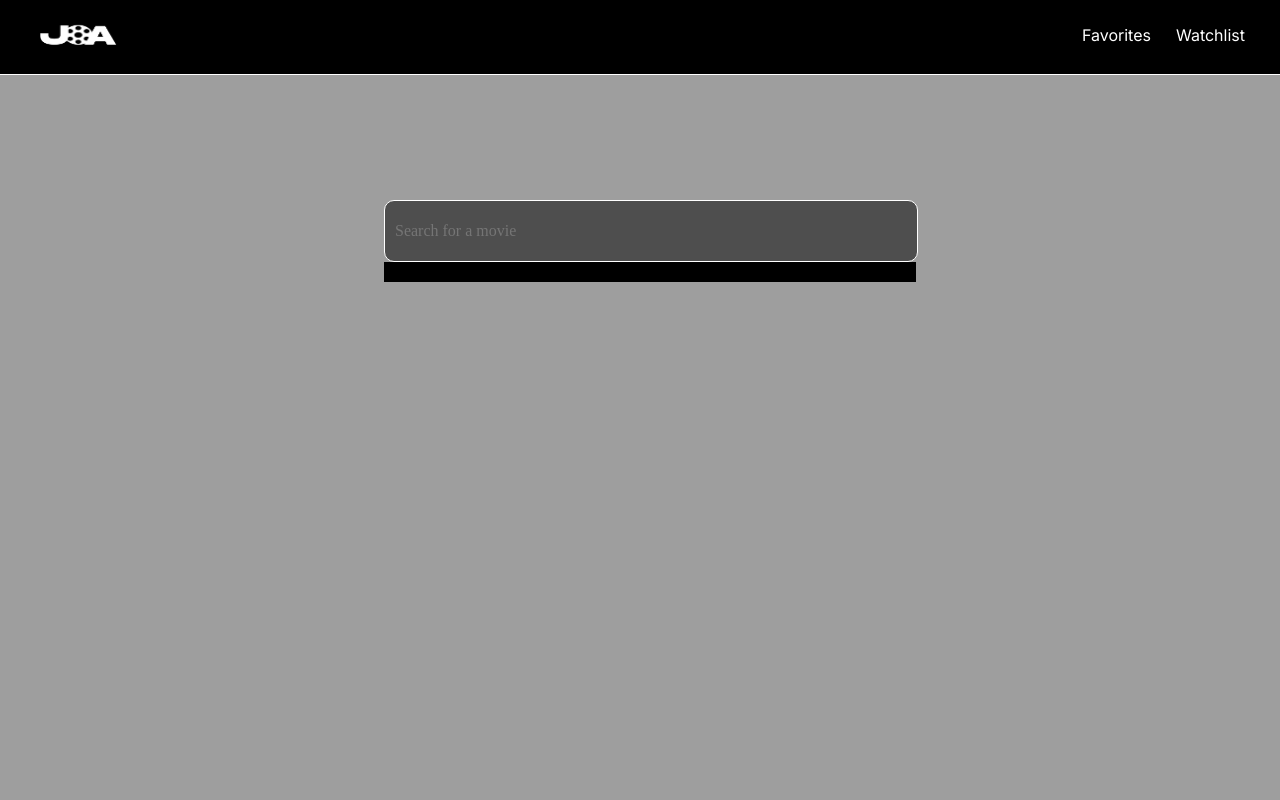
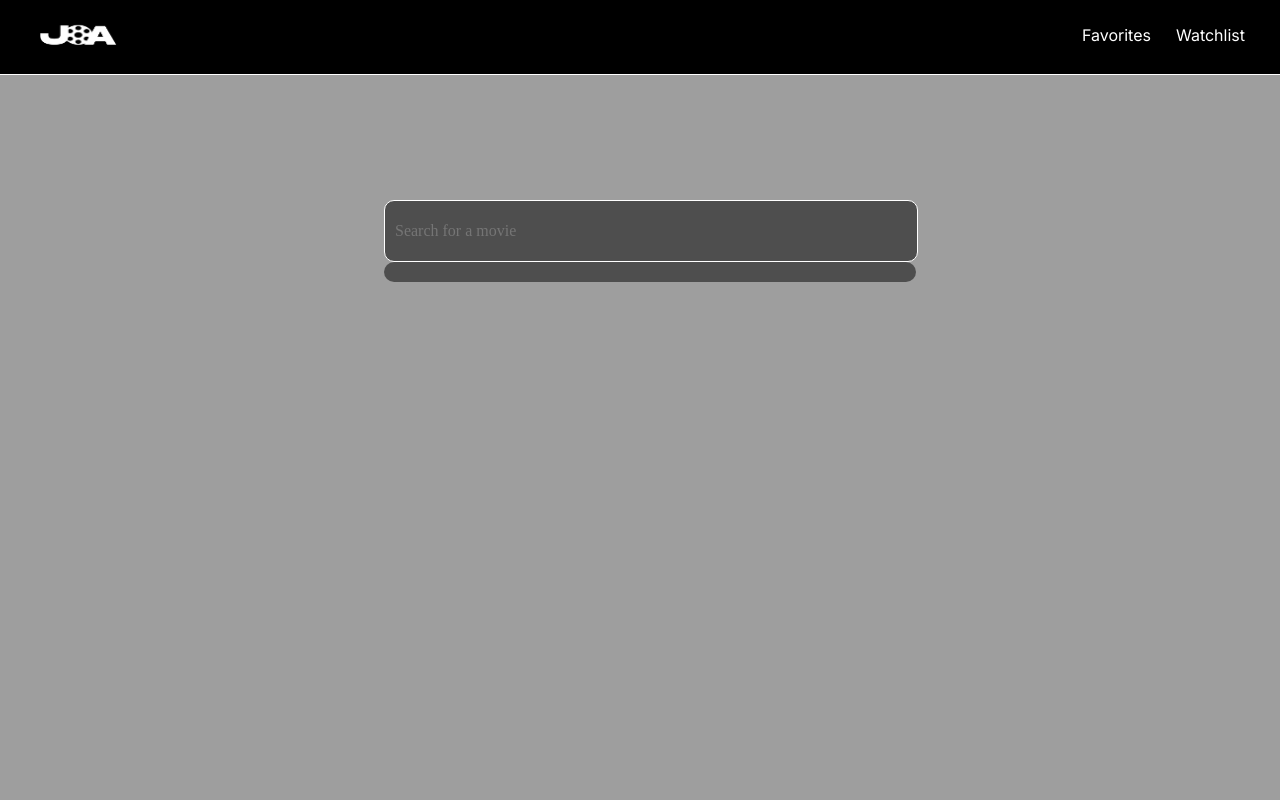
Before and after one commit to JulianLipa/movies-fetch, a Next.js app: page /components/MainHero in a window 1280 px wide. Shown: the top 800 px of the page. Built offline with nearby package versions, Linux system fonts and the light colour scheme.

Commit message:
search bar modified

```diff
--- a/src/app/components/MainHero/MainHero.module.css
+++ b/src/app/components/MainHero/MainHero.module.css
@@ -40,7 +40,8 @@
 .search_container{
     width: 100%;
     padding: 10px;
-    background-color: black;
+    border-radius: 20px;
+    background-color: rgba(0,0,0,0.5);
     color: white;
 }
 
@@ -62,15 +63,15 @@
     position: relative;
     align-items: center;
     transition: all 0.5s ease;
-    border: 1px solid black;
-    border-bottom: 1px solid white;
+    border: 1px solid rgba(0,0,0,0);
+    border-radius: 10px;
     color: white;
     font-size: 0.8em;
 }
 
 .movie_card:hover{
     border: 1px solid white;
-    background-color: rgba(255,255,255,0.2);
+    background-color: rgba(0,0,0,0.7);
     border-radius: 10px;
 }
 
```
